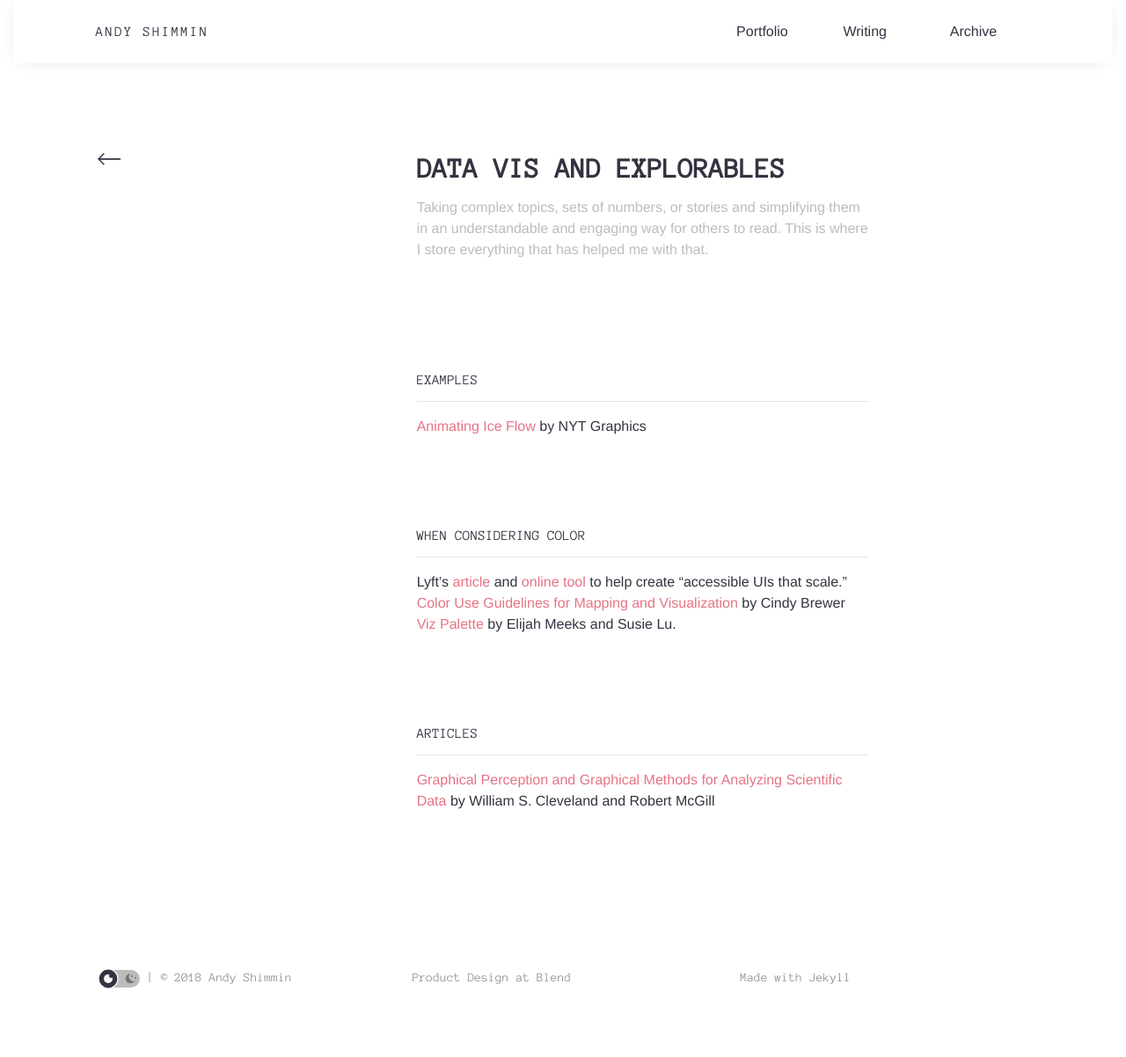
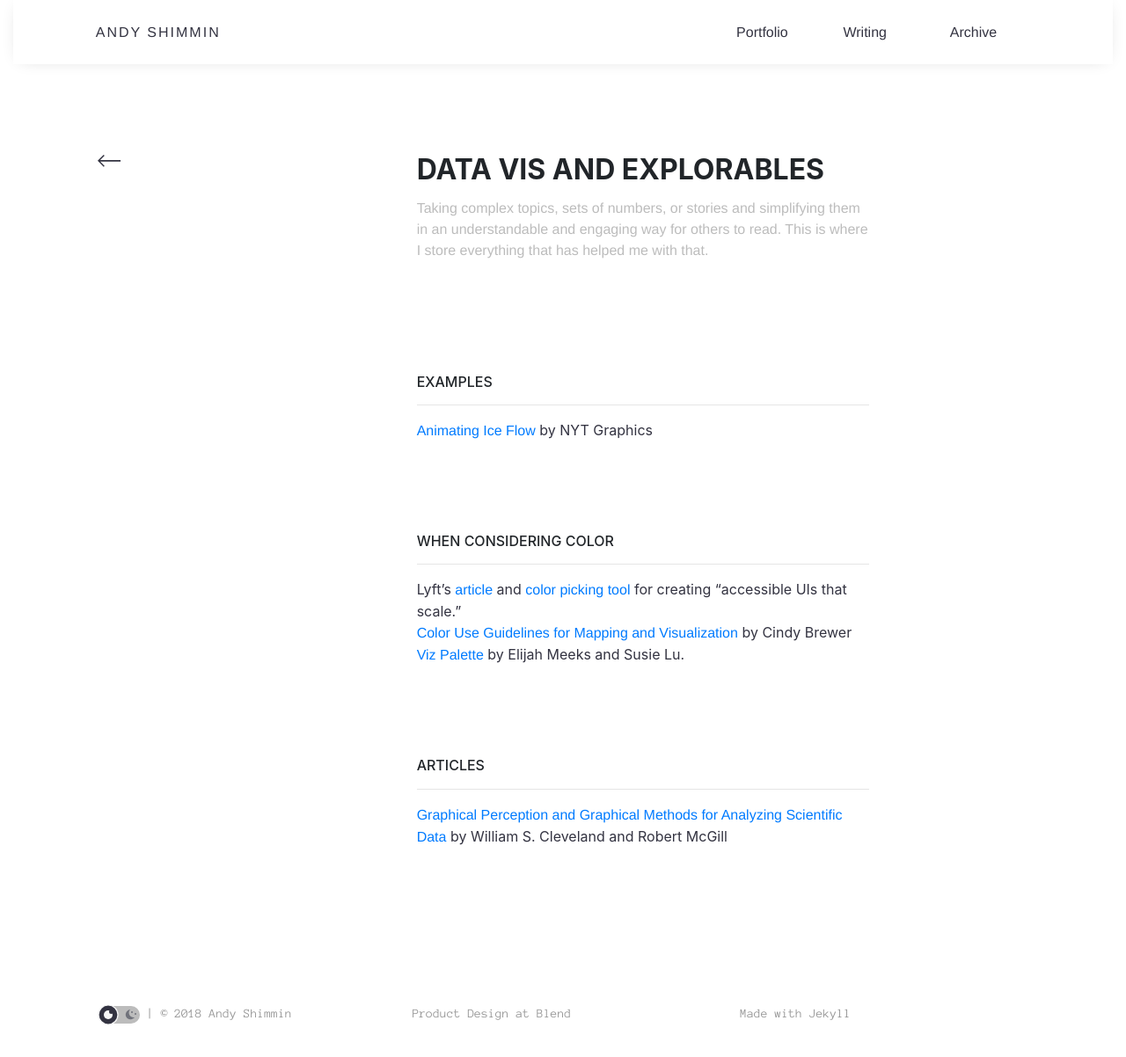
Before and after one commit to ashimmin/old-site, a Jekyll site: the page built from _links/DATAVISANDEXPLORABLES.md, in a window 1280 px wide. Shown: the whole page at 88% size. Built offline with Jekyll 4.4.1, drawn with Linux system fonts in a browser that asks for light colours; comment, search, counter and statistics services are not loaded; before the commit the page ends 1161 px from its top, so only the background shows below that.

Commit message:
committing stylesheet

```diff
--- a/_includes/head.html
+++ b/_includes/head.html
@@ -14,8 +14,8 @@
   </title>
 
   <!-- CSS -->
+  <link rel="stylesheet" href="{{ "/assets/main.css" | relative_url }}">
   <link rel="stylesheet" href="https://stackpath.bootstrapcdn.com/bootstrap/4.1.3/css/bootstrap.min.css" integrity="sha384-MCw98/SFnGE8fJT3GXwEOngsV7Zt27NXFoaoApmYm81iuXoPkFOJwJ8ERdknLPMO" crossorigin="anonymous">
-  <link rel="stylesheet" href="{{ "/assets/main.css" | relative_url }}">
   <link rel="stylesheet" href="https://fonts.googleapis.com/css?family=Libre+Baskerville:400,400i,700">
   <link href="https://fonts.googleapis.com/css?family=Anonymous+Pro" rel="stylesheet">
 
--- a/_links/DATAVISANDEXPLORABLES.md
+++ b/_links/DATAVISANDEXPLORABLES.md
@@ -19,7 +19,7 @@ excerpt: Taking complex topics, sets of numbers, or stories and simplifying them
 
 ###### WHEN CONSIDERING COLOR
 ---
-Lyft's [article](https://design.lyft.com/re-approaching-color-9e604ba22c88) and [online tool](https://www.colorbox.io/) to help create "accessible UIs that scale."
+Lyft's [article](https://design.lyft.com/re-approaching-color-9e604ba22c88) and [color picking tool](https://www.colorbox.io/) for creating "accessible UIs that scale."
 <br>
 [Color Use Guidelines for Mapping and Visualization](https://web.natur.cuni.cz/~langhamr/lectures/vtfg1/mapinfo_2/barvy/colors.html) by Cindy Brewer
 <br>
```
Also changed, not shown: 17 other files.
